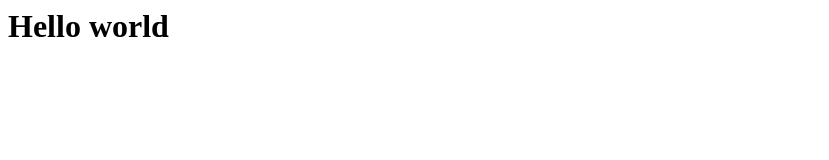
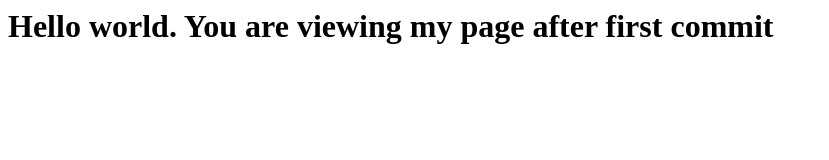
Before and after one commit to sammie-code/aprilRepo, a plain HTML site: page index.html in a window 1280 px wide. Shown: the whole page, without its empty margins (0-829 px from the left). Drawn offline with Linux system fonts and the light colour scheme.

Commit message:
Update index.html
First commit

```diff
--- a/index.html
+++ b/index.html
@@ -1 +1 @@
-<h1>Hello world</h1>
+<h1>Hello world. You are viewing my page after first commit</h1>
```
